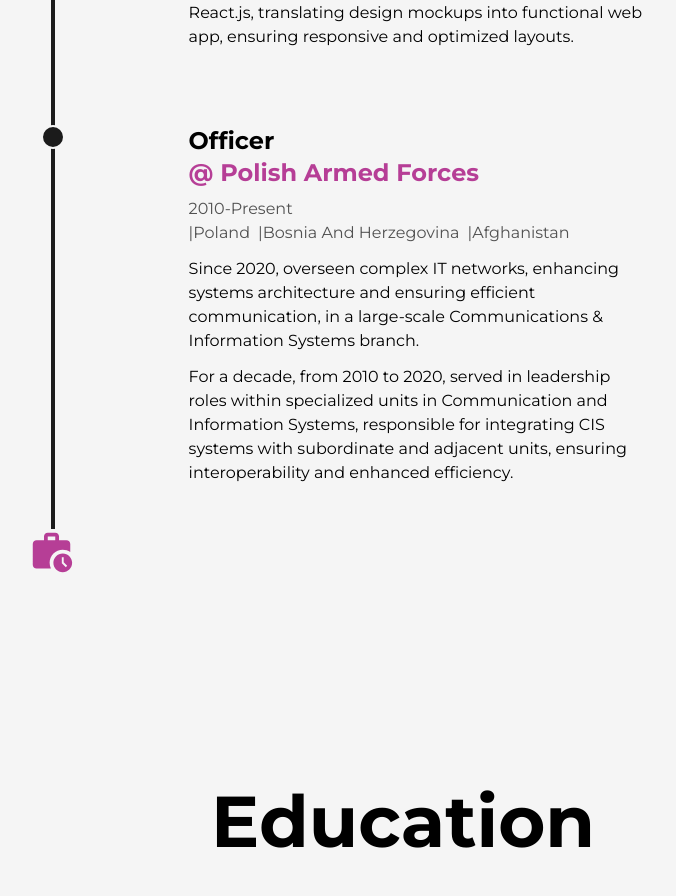
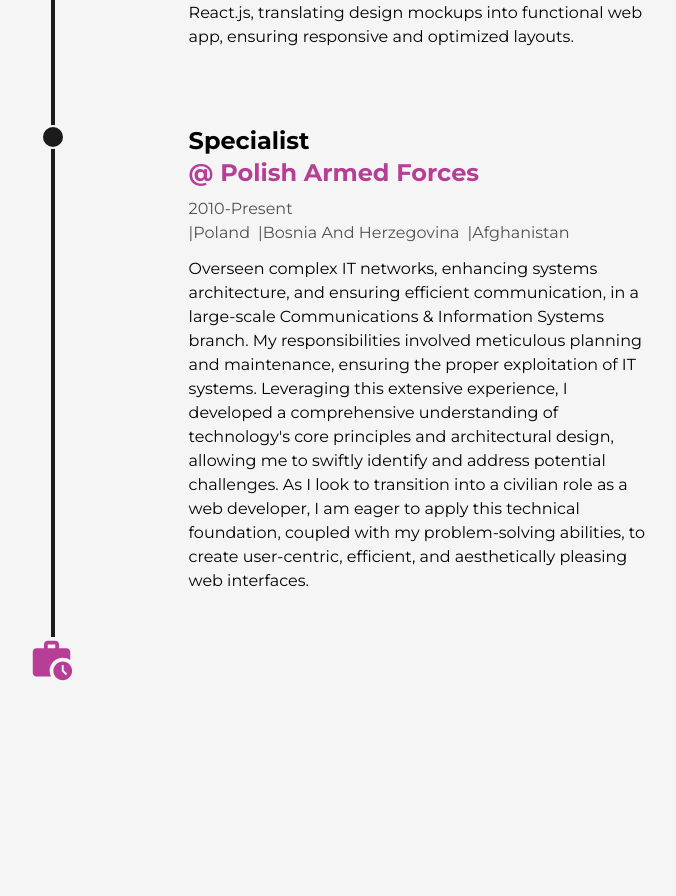
Before and after one commit to MaciejM-S/ms-portfolio-front-end, a React (Create React App) app: page /about in a window 1280 px wide. Shown: the part 2285-3181 px from the top of the page, without its empty margins (237-913 px from the left). Built offline with nearby package versions, Linux system fonts and the light colour scheme; no server answers.

Commit message:
update experience

```diff
--- a/src/components/Experience.tsx
+++ b/src/components/Experience.tsx
@@ -77,17 +77,15 @@
               ]}
             />
             <Details
-              position="officer"
+              position="specialist"
               companyLink="www.google.com"
               company="@ Polish armed forces"
               address={["|Poland", "|Bosnia and Herzegovina", "|Afghanistan"]}
               time="2010-present"
               work={[
-                "Since 2020, overseen complex IT networks, enhancing systems architecture and ensuring efficient communication, in a large-scale Communications & Information Systems branch.",
+                "Overseen complex IT networks, enhancing systems architecture, and ensuring efficient communication, in a large-scale Communications & Information Systems branch. My responsibilities involved meticulous planning and maintenance, ensuring the proper exploitation of IT systems. Leveraging this extensive experience, I developed a comprehensive understanding of technology's core principles and architectural design, allowing me to swiftly identify and address potential challenges. As I look to transition into a civilian role as a web developer, I am eager to apply this technical foundation, coupled with my problem-solving abilities, to create user-centric, efficient, and aesthetically pleasing web interfaces.",
 
                 // "Between 2021 and 2022, served as a Watchkeeper in a multinational military body, demonstrating problem-solving skills in an international, diverse environment.",
-
-                "For a decade, from 2010 to 2020, served in leadership roles within specialized units in Communication and Information Systems, responsible for integrating CIS systems with subordinate and adjacent units, ensuring interoperability and enhanced efficiency.",
 
                 // "In 2012, acted as a technical advisor on a multinational team in an international security mission, dealing with complex software challenges in high-pressure situations."
               ]}
```
